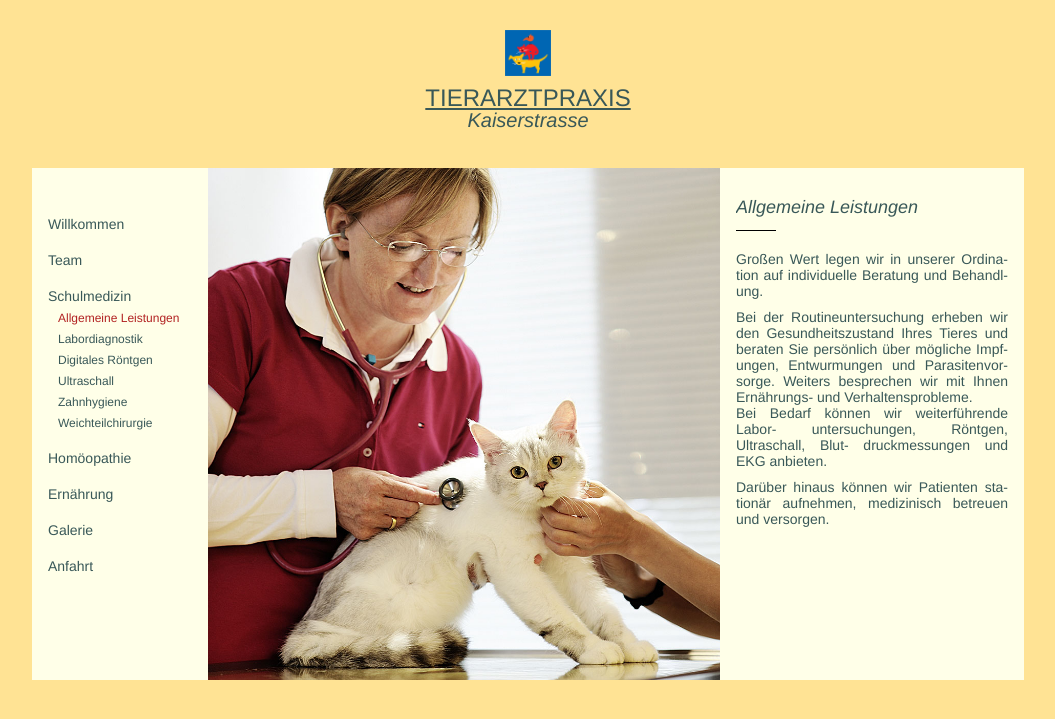
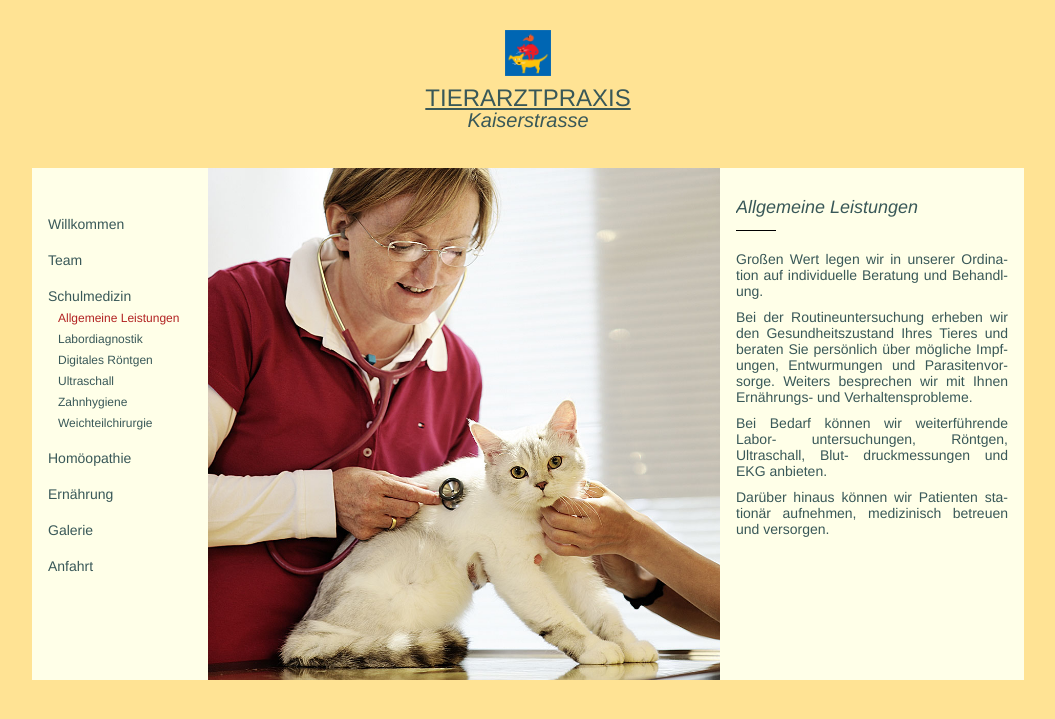
Before and after one commit to richardtraindl/tierarztpraxis-kaiserstrasse.at, a Jekyll site: the page built from schulmedizin.html, in a window 1280 px wide. Shown: the top 719 px of the page, without its empty margins (112-1167 px from the left). Built offline with Jekyll 4.4.1, drawn with Linux system fonts in a browser that asks for light colours.

Commit message:
textänderungen

```diff
--- a/_includes/schulmedizin/allgemeine_leistungen.html
+++ b/_includes/schulmedizin/allgemeine_leistungen.html
@@ -16,6 +16,8 @@
       Weiters besprechen wir mit Ihnen Ernährungs- und Verhaltensprobleme.
     </p>
 
+    <div class="small-gap"></div>
+
     <p>
       Bei Bedarf können wir weiterführende Labor- untersuchungen, Röntgen, Ultraschall, Blut- druckmessungen und EKG anbieten.
     </p>
```
